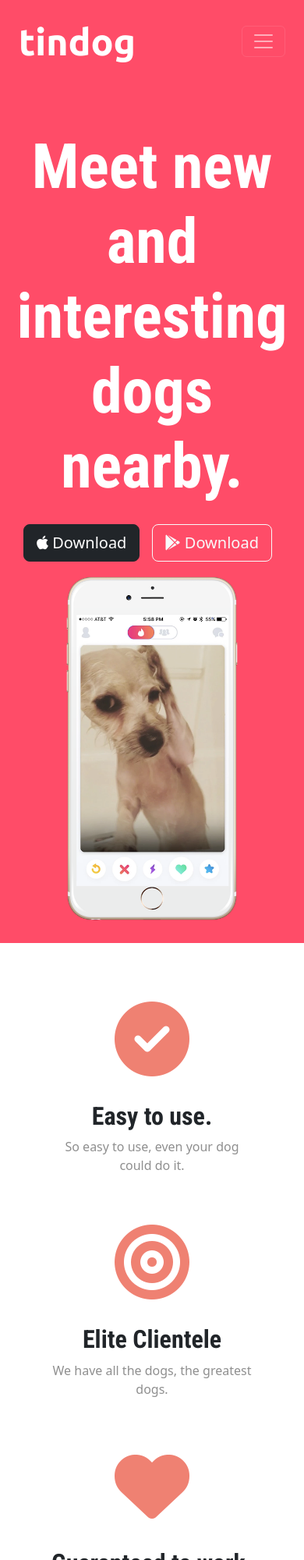
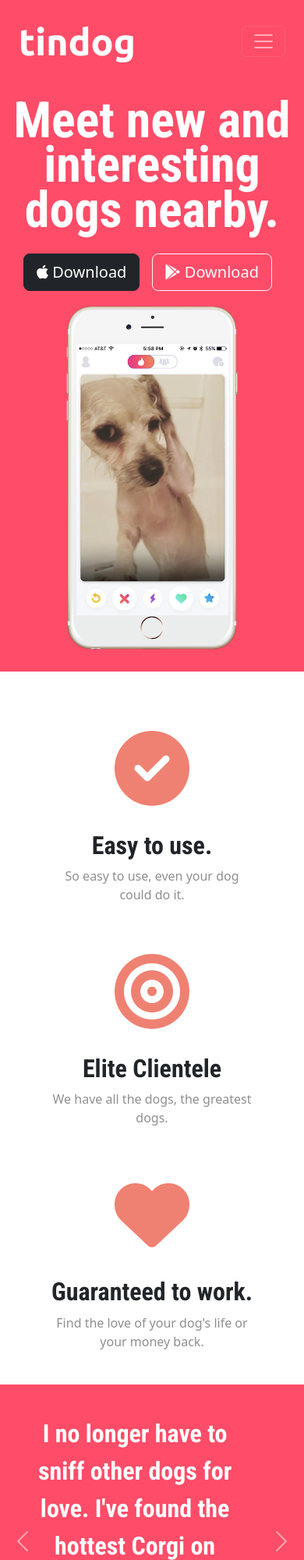
Before and after one commit to Nachoy9/TinDog, a plain HTML site: page index.html in a window 390 px wide. Shown: the top 2000 px of the page at 78% size. Drawn offline with nearby package versions, Linux system fonts and the light colour scheme.

Commit message:
Update styles.css

```diff
--- a/css/styles.css
+++ b/css/styles.css
@@ -162,8 +162,17 @@
 
 @media (max-width: 1028px) {
 
+    .navbar {
+        padding: 0 0 2rem !important;
+    }
+
     .title-box {
         text-align: center !important;
+    }
+
+    .title-text {
+        font-size: 4rem !important;
+        line-height: 0.9;
     }
 
     .titleimage {
@@ -174,6 +183,10 @@
 
     .carousel-item {
         padding: 10% 15%;
+    }
+
+    .testimonial-text {
+        font-size: 2rem !important;
     }
 
     .testimonial-image {
@@ -187,5 +200,12 @@
         margin: 0 20px 25px;
     }
 
+    .pricing-bt {
+        font-size: 2rem !important;
+    }
+
+    .cta-text {
+        font-size: 3rem !important;
+    }
 
 }
```
